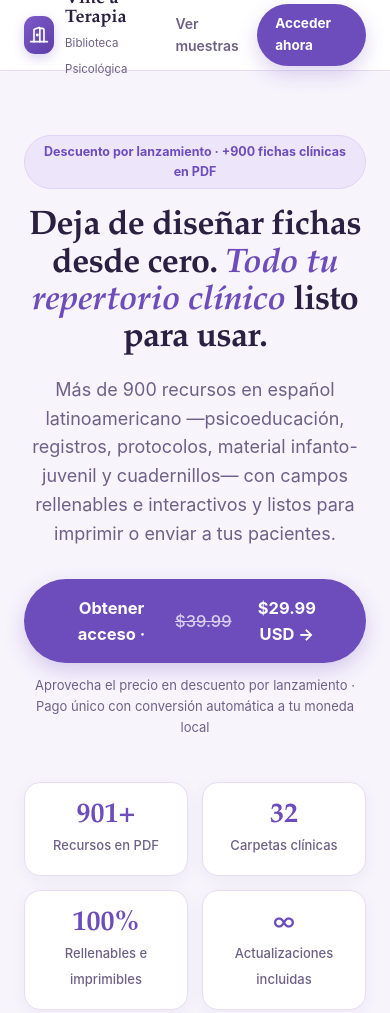
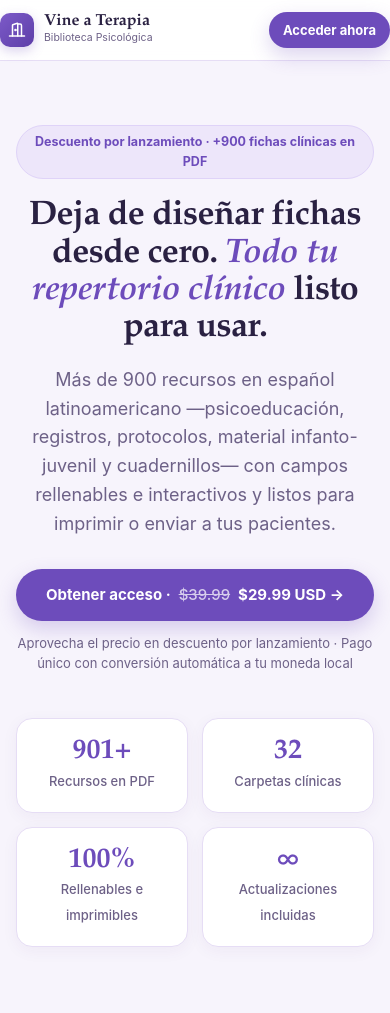
Before and after one commit to vineaterapia/web, a plain HTML site: page recursos/index.html in a window 390 px wide. Shown: the top 1013 px of the page. Drawn offline with Linux system fonts and the light colour scheme.

Commit message:
Optimizar cabecera movil, actualizar Home y renovar muestras visuales

```diff
--- a/recursos/index.html
+++ b/recursos/index.html
@@ -12,19 +12,32 @@
   a{text-decoration:none;color:inherit}
   .wrap{max-width:1100px;margin:0 auto;padding:0 24px}
   header{position:sticky;top:0;z-index:50;background:rgba(255,255,255,.92);backdrop-filter:blur(10px);border-bottom:1px solid var(--line)}
-  .nav{display:flex;align-items:center;justify-content:space-between;height:70px;gap:16px}
-  .brand{display:flex;align-items:center;gap:11px}
-  .logo{width:38px;height:38px;border-radius:11px;background:linear-gradient(135deg,#7C5AC8,#5D3EA8);display:grid;place-items:center;box-shadow:0 4px 12px rgba(109,76,187,.25)}
+  .nav{display:flex;align-items:center;justify-content:space-between;min-height:66px;padding:10px 0;gap:12px}
+  .brand{display:flex;align-items:center;gap:10px;min-width:0}
+  .logo{width:38px;height:38px;flex:0 0 38px;border-radius:11px;background:linear-gradient(135deg,#7C5AC8,#5D3EA8);display:grid;place-items:center;box-shadow:0 4px 12px rgba(109,76,187,.25)}
   .logo svg{width:20px;height:20px}
-  .brand strong{font-family:var(--serif);font-size:18px;display:block;line-height:1.1}
-  .brand span{font-size:11.5px;color:var(--muted)}
-  .nav-actions{display:flex;align-items:center;gap:14px}
-  .nav-link{font-size:14px;font-weight:600;color:var(--muted)}
+  .brand strong{font-family:var(--serif);font-size:18px;display:block;line-height:1.1;white-space:nowrap}
+  .brand span{font-size:11.5px;color:var(--muted);display:block;white-space:nowrap}
+  .nav-actions{display:flex;align-items:center;gap:14px;flex-shrink:0}
+  .nav-link{font-size:14px;font-weight:600;color:var(--muted);white-space:nowrap}
   .nav-link:hover{color:var(--lilac)}
   .btn{display:inline-flex;align-items:center;justify-content:center;gap:8px;background:var(--lilac);color:#fff;font-weight:700;padding:12px 22px;border-radius:99px;font-size:14.5px;transition:.16s;box-shadow:0 8px 20px rgba(109,76,187,.24)}
   .btn:hover{background:var(--lilac-dark);transform:translateY(-1px)}
   .btn-lg{padding:16px 32px;font-size:16.5px}
-  .btn-sm{padding:9px 18px;font-size:13.5px}
+  .btn-sm{padding:9px 18px;font-size:13.5px;white-space:nowrap}
+  @media(max-width:640px){
+    .wrap{padding:0 16px}
+    .nav{min-height:60px;padding:8px 0}
+    .logo{width:34px;height:34px;flex:0 0 34px;border-radius:10px}
+    .logo svg{width:18px;height:18px}
+    .brand strong{font-size:16px}
+    .brand span{font-size:10.5px}
+    .nav-link{display:none}
+    .btn-sm{padding:8px 14px;font-size:13px}
+    .hero{padding:36px 0 36px}
+    .hero p.lead{font-size:16px}
+    .btn-lg{padding:14px 22px;font-size:15px;width:100%}
+  }
   .hero{padding:64px 0 52px;text-align:center}
   .pill{display:inline-flex;align-items:center;gap:8px;background:var(--lilac-soft);color:var(--lilac);border:1px solid var(--lilac-mid);padding:6px 15px;border-radius:99px;font-size:12.5px;font-weight:700;margin-bottom:20px}
   .hero h1{font-family:var(--serif);font-size:clamp(34px,5vw,52px);line-height:1.08;letter-spacing:-.6px;max-width:820px;margin:0 auto 18px}
@@ -77,7 +90,7 @@
 <body>
 <header>
   <div class="wrap nav">
-    <a class="brand" href="../">
+    <a class="brand" href="/recursos">
       <div class="logo"><svg viewBox="0 0 24 24" fill="none" stroke="#fff" stroke-width="2" stroke-linecap="round" stroke-linejoin="round"><path d="M13 4h3a2 2 0 0 1 2 2v14"/><path d="M2 20h20"/><path d="M13 20V3.5a.5.5 0 0 0-.65-.48l-6 2A.5.5 0 0 0 6 5.5V20"/><circle cx="10" cy="12" r=".75" fill="#fff"/></svg></div>
       <div><strong>Vine a Terapia</strong><span>Biblioteca Psicológica</span></div>
     </a>
@@ -141,12 +154,12 @@
       <p>Haz clic en cualquier tarjeta para ampliar la vista previa de nuestros recursos rediseñados.</p>
     </div>
     <div class="samples">
-      <div class="sample" onclick="openImg('muestras/01-toc.png')"><img src="muestras/01-toc.png" alt="Ficha TOC" loading="lazy"><div class="cap">Psicoeducación: Qué es el TOC<span>Ampliar</span></div></div>
-      <div class="sample" onclick="openImg('muestras/02-perfeccionismo.png')"><img src="muestras/02-perfeccionismo.png" alt="Ficha Perfeccionismo" loading="lazy"><div class="cap">Desentrañar el Perfeccionismo<span>Ampliar</span></div></div>
-      <div class="sample" onclick="openImg('muestras/03-ansiedad.png')"><img src="muestras/03-ansiedad.png" alt="Ficha Ansiedad" loading="lazy"><div class="cap">Aplazamiento de la Preocupación<span>Ampliar</span></div></div>
-      <div class="sample" onclick="openImg('muestras/04-infantil.png')"><img src="muestras/04-infantil.png" alt="Material Duelo Infantil" loading="lazy"><div class="cap">Material Visual: Duelo Infantil<span>Ampliar</span></div></div>
-      <div class="sample" onclick="openImg('muestras/05-contrato.png')"><img src="muestras/05-contrato.png" alt="Contrato Terapéutico" loading="lazy"><div class="cap">Contrato Terapéutico<span>Ampliar</span></div></div>
-      <div class="sample" onclick="openImg('muestras/06-trauma.png')"><img src="muestras/06-trauma.png" alt="Ventana de Tolerancia" loading="lazy"><div class="cap">Ventana de Tolerancia · Trauma<span>Ampliar</span></div></div>
+      <div class="sample" onclick="openImg('muestras/01-rosenberg.png')"><img src="muestras/01-rosenberg.png" alt="Escala de Autoestima de Rosenberg" loading="lazy"><div class="cap">Escala de Autoestima de Rosenberg<span>Ampliar</span></div></div>
+      <div class="sample" onclick="openImg('muestras/02-gad7.png')"><img src="muestras/02-gad7.png" alt="Escala de Ansiedad GAD-7" loading="lazy"><div class="cap">Escala de Ansiedad GAD-7<span>Ampliar</span></div></div>
+      <div class="sample" onclick="openImg('muestras/03-registro-pensamientos.png')"><img src="muestras/03-registro-pensamientos.png" alt="Registro de Pensamientos" loading="lazy"><div class="cap">Registro de Pensamientos<span>Ampliar</span></div></div>
+      <div class="sample" onclick="openImg('muestras/04-termometro.png')"><img src="muestras/04-termometro.png" alt="Termómetro Emocional" loading="lazy"><div class="cap">Termómetro Emocional<span>Ampliar</span></div></div>
+      <div class="sample" onclick="openImg('muestras/05-rueda-vida.png')"><img src="muestras/05-rueda-vida.png" alt="Rueda de la Vida" loading="lazy"><div class="cap">Rueda de la Vida<span>Ampliar</span></div></div>
+      <div class="sample" onclick="openImg('muestras/06-registro-emociones.png')"><img src="muestras/06-registro-emociones.png" alt="Registro de Emociones" loading="lazy"><div class="cap">Registro de Emociones<span>Ampliar</span></div></div>
     </div>
   </section>
 
```
Also changed, not shown: index.html (+2 -2 lines), recursos/muestras/01-rosenberg.png (added), recursos/muestras/01-toc.png (deleted), recursos/muestras/02-gad7.png (added), recursos/muestras/02-perfeccionismo.png (deleted), recursos/muestras/03-ansiedad.png (deleted), recursos/muestras/03-registro-pensamientos.png (added), recursos/muestras/04-infantil.png (deleted), recursos/muestras/04-termometro.png (added), recursos/muestras/05-contrato.png (deleted), recursos/muestras/05-rueda-vida.png (added), recursos/muestras/06-registro-emociones.png (added), recursos/muestras/06-trauma.png (deleted).
